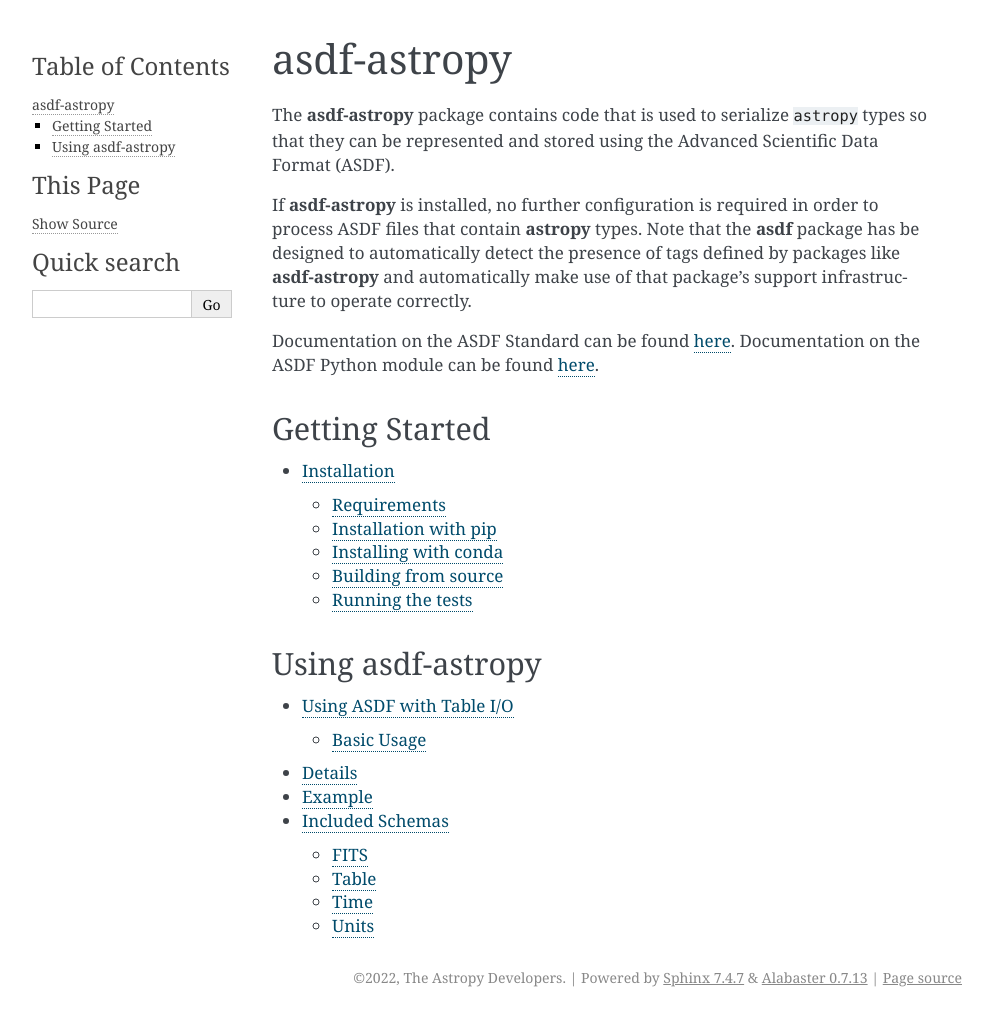
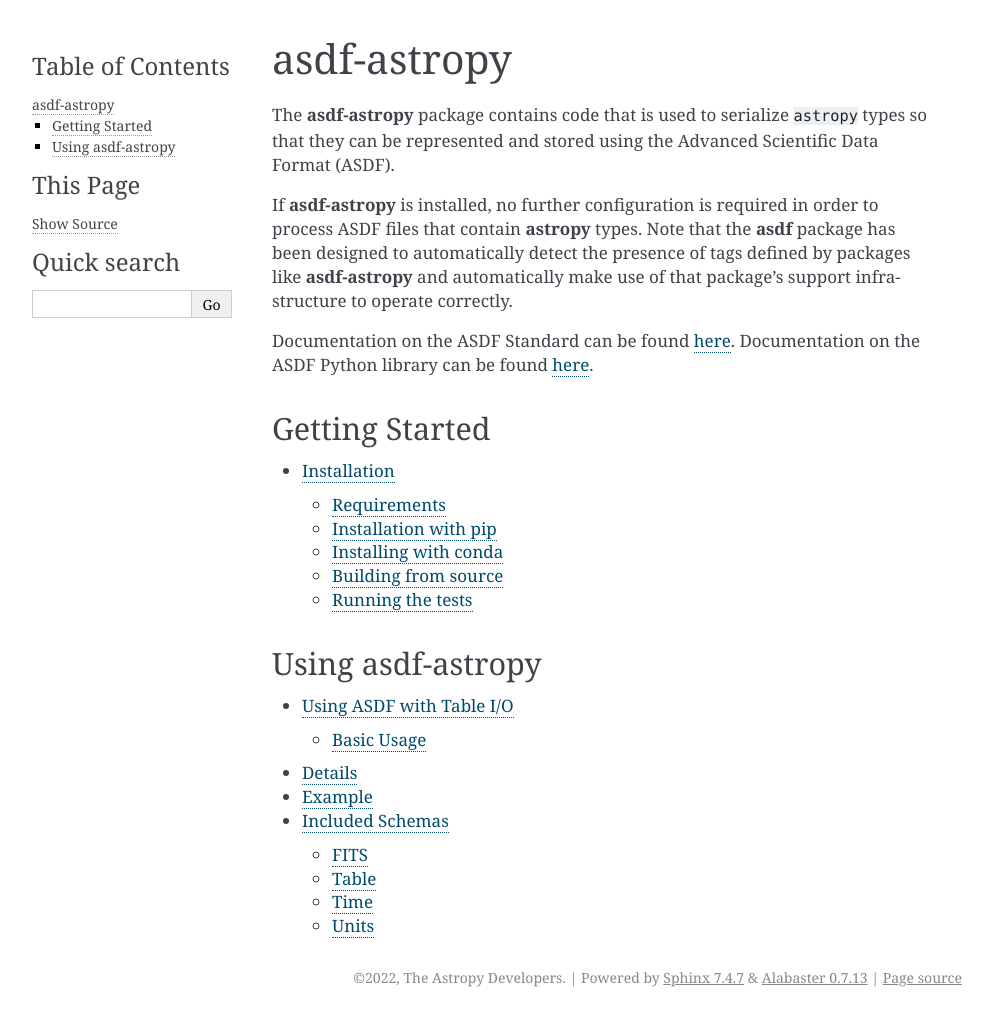
Before and after one commit to astropy/asdf-astropy, a Sphinx documentation site: the page built from docs/index.rst, in a window 1280 px wide. Shown: the whole page, without its empty margins (148-1141 px from the left). Built offline with Sphinx 7.4.7, drawn with Linux system fonts in a browser that asks for light colours; the version number could not be read and is left out.

Commit message:
Address rest of nden's comments.

```diff
--- a/docs/index.rst
+++ b/docs/index.rst
@@ -8,13 +8,13 @@
 
 If **asdf-astropy** is installed, no further configuration is required in order
 to process ASDF files that contain **astropy** types. Note that the **asdf**
-package has be designed to automatically detect the presence of tags defined by
+package has been designed to automatically detect the presence of tags defined by
 packages like **asdf-astropy** and automatically make use of that package's support
 infrastructure to operate correctly.
 
 Documentation on the ASDF Standard can be found `here
 <https://asdf-standard.readthedocs.io>`__. Documentation on the ASDF Python
-module can be found `here <https://asdf.readthedocs.io>`__.
+library can be found `here <https://asdf.readthedocs.io>`__.
 
 
 Getting Started
```
